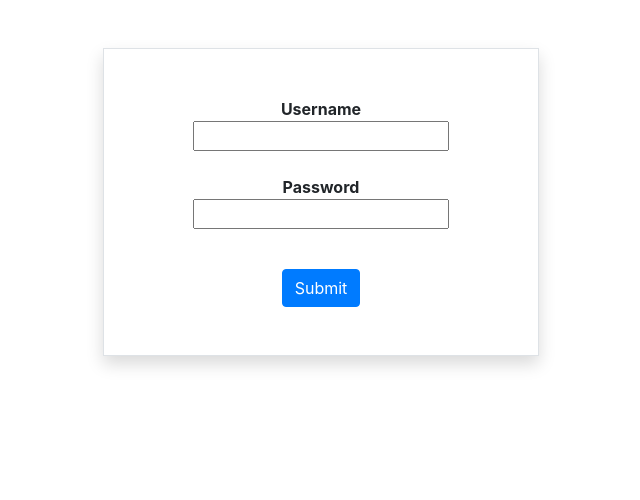
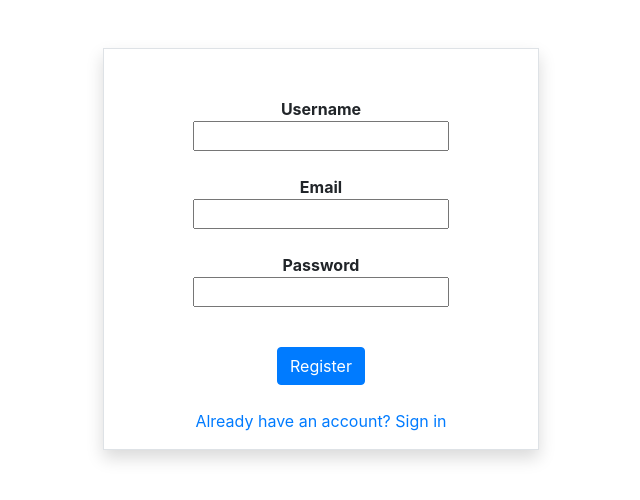
Before and after one commit to MarkyMan4/DjangoAuth, a React (Create React App) app in the folder frontend/auth-front/: page /register in a window 1280 px wide. Shown: the top 500 px of the page, without its empty margins (319-959 px from the left). Built offline with nearby package versions, Linux system fonts and the light colour scheme.

Commit message:
added user registration

```diff
--- a/frontend/auth-front/src/App.js
+++ b/frontend/auth-front/src/App.js
@@ -3,12 +3,22 @@ import './App.css';
 import Login from './pages/login';
 import Home from './pages/home';
 import About from './pages/about';
+import Register from './pages/register';
 import Nav from './components/nav';
 import { BrowserRouter as Router, Switch, Route } from 'react-router-dom';
 
 function App() {
   // if the user isn't logged in, show the login page, otherwise go to home page
-  let pageToDisplay = <Login />
+  let pageToDisplay = (
+    <Router>
+      <Switch>
+        <div>
+          <Route path="/" exact component={Login} />
+          <Route path="/register" component={Register} />
+        </div>
+      </Switch>
+    </Router>
+  );
 
   if(isUserAuthenticated()) {
     pageToDisplay = (
--- a/frontend/auth-front/src/pages/home.jsx
+++ b/frontend/auth-front/src/pages/home.jsx
@@ -1,6 +1,5 @@
 import React, {Component} from 'react';
 import axios from 'axios';
-import { useHistory } from "react-router-dom";
 
 class Home extends Component {
     state = {
@@ -35,7 +34,7 @@ class Home extends Component {
             }
         ).then(res => {
             localStorage.removeItem('token');
-            window.location.reload(true);
+            window.location.reload(false);
         }).catch(err => {
             console.log(err);
         })
--- a/frontend/auth-front/src/pages/login.jsx
+++ b/frontend/auth-front/src/pages/login.jsx
@@ -1,5 +1,6 @@
 import React, {Component} from 'react';
 import axios from 'axios';
+import { Link } from 'react-router-dom';
 
 class Login extends Component {
     state = {
@@ -13,7 +14,7 @@ class Login extends Component {
             <div className="row">
                 <div className="col-md-4"></div>
                 <div className="mt-5 border shadow text-center col-md-4">
-                    <div className="m-5">
+                    <div className="mt-5">
                         <form>
                             <label>
                                 <b>Username</b> <br />
@@ -26,8 +27,9 @@ class Login extends Component {
                             </label>
                         </form>
                         <p className="mt-2 text-danger">{this.state.invalidLoginText}</p>
-                        <input className="btn btn-primary mt-3" onClick={this.handleSubmit} type="submit" value="Submit" />
+                        <input className="btn btn-primary mt-3" onClick={this.handleSubmit} type="submit" value="Login" />
                     </div>
+                    <Link to="/register"><p className="mt-4">Don't have an account? Sign up</p></Link>
                 </div>
                 <div className="col-md-4"></div>
             </div>
@@ -47,8 +49,10 @@ class Login extends Component {
      * Update this so it doesn't have to refresh the window after loggin in.
      */
     handleSubmit = (event) => {
+        let baseUrl = 'http://127.0.0.1:8000';
+
         axios.post(
-            'http://127.0.0.1:8000/api/auth/login',
+            baseUrl + '/api/auth/login',
             {
                 username: this.state.username,
                 password: this.state.password
--- /dev/null
+++ b/frontend/auth-front/src/pages/register.jsx
@@ -0,0 +1,105 @@
+import axios from 'axios';
+import { React, Component } from 'react';
+import { Link } from 'react-router-dom';
+
+class Register extends Component {
+    state = {
+        username: '',
+        email: '',
+        password: '',
+        errorText: ''
+    }
+
+    render() {
+        return (
+            <div className="row">
+                <div className="col-md-4"></div>
+                <div className="mt-5 border shadow text-center col-md-4">
+                    <div className="mt-5">
+                        <form>
+                            <label>
+                                <b>Username</b> <br />
+                                <input type="text" value={this.state.username} onChange={this.handleUsernameInput} />
+                            </label>
+                            <br />
+                            <label className="mt-3">
+                                <b>Email</b> <br />
+                                <input type="text" value={this.state.email} onChange={this.handleEmailInput} />
+                            </label>
+                            <br />
+                            <label className="mt-3">
+                                <b>Password</b> <br />
+                                <input type="password" value={this.state.password} onChange={this.handlePasswordInput} />
+                            </label>
+                        </form>
+                        <p className="mt-2 text-danger">{this.state.errorText}</p>
+                        <input className="btn btn-primary mt-3" onClick={this.handleSubmit} type="submit" value="Register" />
+                    </div>
+                    <Link to="/"><p className="mt-4">Already have an account? Sign in</p></Link>
+                </div>
+                <div className="col-md-4"></div>
+            </div>
+        );
+    }
+
+    handleUsernameInput = (event) => {
+        this.setState({username: event.target.value});
+    }
+
+    handleEmailInput = (event) => {
+        this.setState({email: event.target.value});
+    }
+
+    handlePasswordInput = (event) => {
+        this.setState({password: event.target.value});
+    }
+
+    /*
+     * Attempt to register the user.
+     * A message is displayed if the username already exists or if the registration fails.
+     *
+     * TODO:
+     * Need to validate email and enforce strong passwords.
+     * redirect to home page after register, currently still showing /register in url
+     */
+    handleSubmit = (event) => {
+        let baseUrl = 'http://127.0.0.1:8000';
+        let headers = {
+            header: {
+                'Content-Type': 'application/json'
+            }
+        };
+
+        axios.post(
+            baseUrl + '/api/auth/register',
+            {
+                username: this.state.username,
+                email: this.state.email,
+                password: this.state.password
+            },
+            headers
+        ).then(res => {
+            localStorage.setItem('token', res.data.token);
+            window.location.reload(false);
+        }).catch(err => {
+            // if the response says the user already exists, display the message
+            // from the response on screen
+            if(err.response) {
+                if(err.response.data.username) {
+                    this.setState({errorText: err.response.data.username[0]});
+                }
+                else if(err.response.data.email) {
+                    this.setState({errorText: err.response.data.email[0]});
+                }
+                else {
+                    this.setState({errorText: 'Error registering new user'});
+                }
+            }
+            else {
+                this.setState({errorText: 'Error registering new user'});
+            }
+        });
+    }
+}
+
+export default Register;
```
